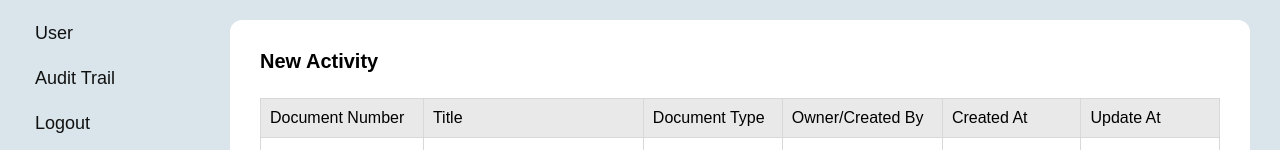
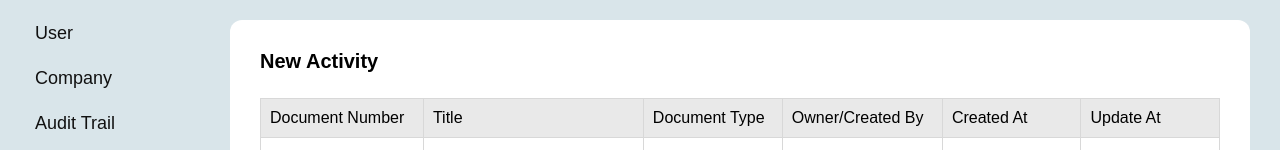
Before and after one commit to davanurrizkisetiawan30-ai/document-management-system, a React (Vite) app: page / in a window 1280 px wide. Shown: the part 175-325 px from the top of the page. Built offline with nearby package versions, Linux system fonts and the light colour scheme.

Commit message:
menambahkan pages company

```diff
--- a/src/App.jsx
+++ b/src/App.jsx
@@ -4,6 +4,7 @@ import Sidebar from './components/Sidebar';
 import Home from './pages/Home';
 import Document from './pages/Document';
 import User from './pages/User';
+import Company from './pages/Company';
 import AuditTrail from './pages/AuditTrail';
 
 function App() {
@@ -17,6 +18,7 @@ function App() {
                         <Route path="/" element={<Home />} />
                         <Route path="/document" element={<Document />} />
                         <Route path="/user" element={<User />} />
+                        <Route path="/company" element={<Company />} />
                         <Route path="/audit-trail" element={<AuditTrail />} />
                     </Routes>
                 </main>
--- a/src/components/Sidebar.jsx
+++ b/src/components/Sidebar.jsx
@@ -7,6 +7,7 @@ function Sidebar() {
                 <NavLink to="/">Home</NavLink>
                 <NavLink to="/document">Documents</NavLink>
                 <NavLink to="/user">User</NavLink>
+                <NavLink to="/company">Company</NavLink>
                 <NavLink to="/audit-trail">Audit Trail</NavLink>
                 <NavLink to="/logout">Logout</NavLink>
             </nav>
```
Also changed, not shown: src/pages/Company.jsx (added).
